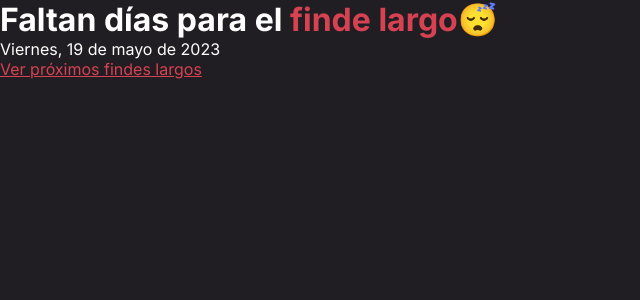
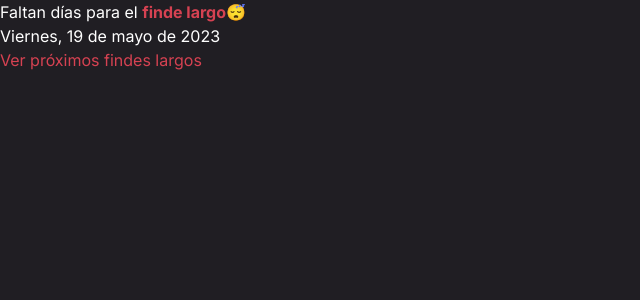
Before and after one commit to diegoandgonzalez/finde-largo, a Next.js app: page / in a window 1280 px wide. Shown: the top 300 px of the page, without its empty margins (0-640 px from the left). Built offline with nearby package versions, Linux system fonts and the light colour scheme; no server answers.

Commit message:
add tailwinds

```diff
--- a/app/globals.css
+++ b/app/globals.css
@@ -1,3 +1,7 @@
+@tailwind base;
+@tailwind components;
+@tailwind utilities;
+
 :root {
   --main: #d64252;
   --background: #201e23;
--- a/package.json
+++ b/package.json
@@ -13,5 +13,10 @@
     "next": "13.4.3",
     "react": "18.2.0",
     "react-dom": "18.2.0"
+  },
+  "devDependencies": {
+    "autoprefixer": "^10.4.14",
+    "postcss": "^8.4.24",
+    "tailwindcss": "^3.3.2"
   }
 }
--- /dev/null
+++ b/postcss.config.js
@@ -0,0 +1,6 @@
+module.exports = {
+  plugins: {
+    tailwindcss: {},
+    autoprefixer: {},
+  },
+}
--- /dev/null
+++ b/tailwind.config.js
@@ -0,0 +1,12 @@
+/** @type {import('tailwindcss').Config} */
+module.exports = {
+  content: [
+    "./app/**/*.{js,ts,jsx,tsx,mdx}",
+    "./pages/**/*.{js,ts,jsx,tsx,mdx}",
+    "./components/**/*.{js,ts,jsx,tsx,mdx}",
+  ],
+  theme: {
+    extend: {},
+  },
+  plugins: [],
+}
```
Also changed, not shown: 1 other file (tests, documents, lock files or other folders).
